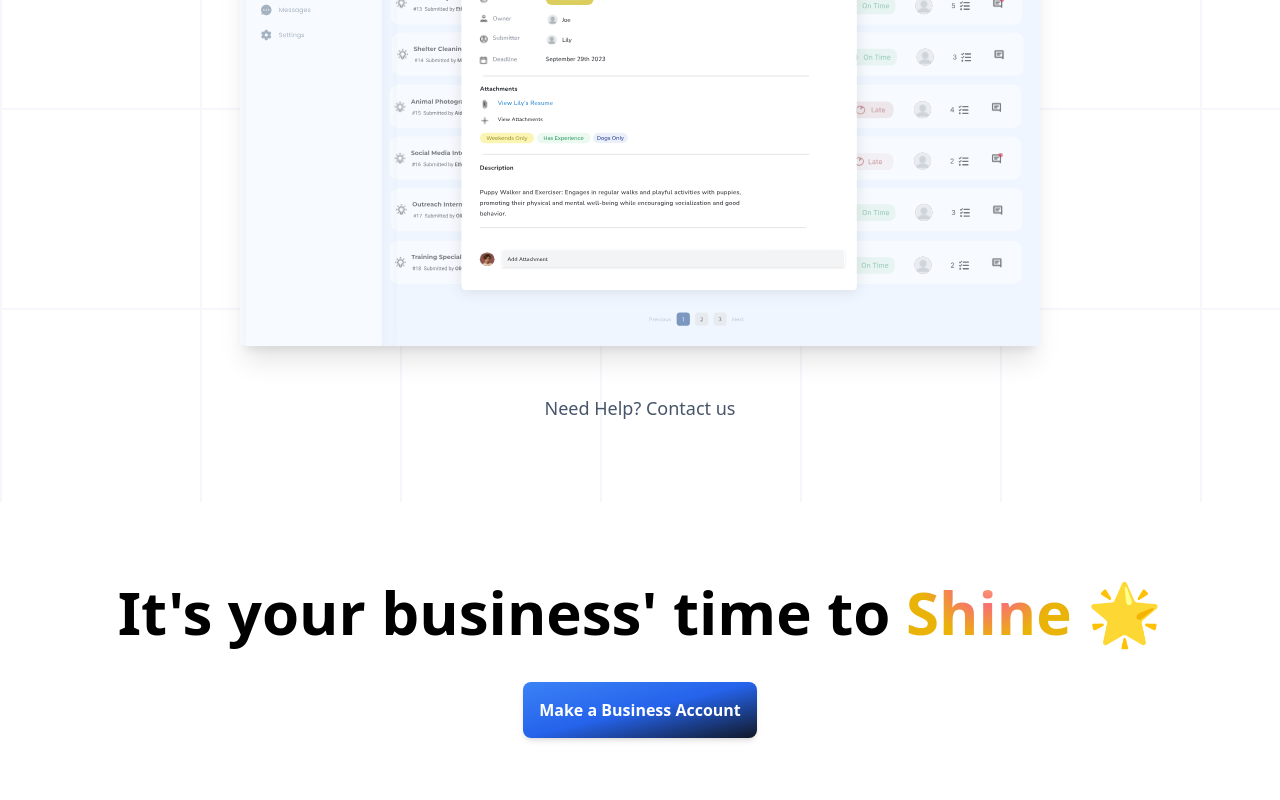
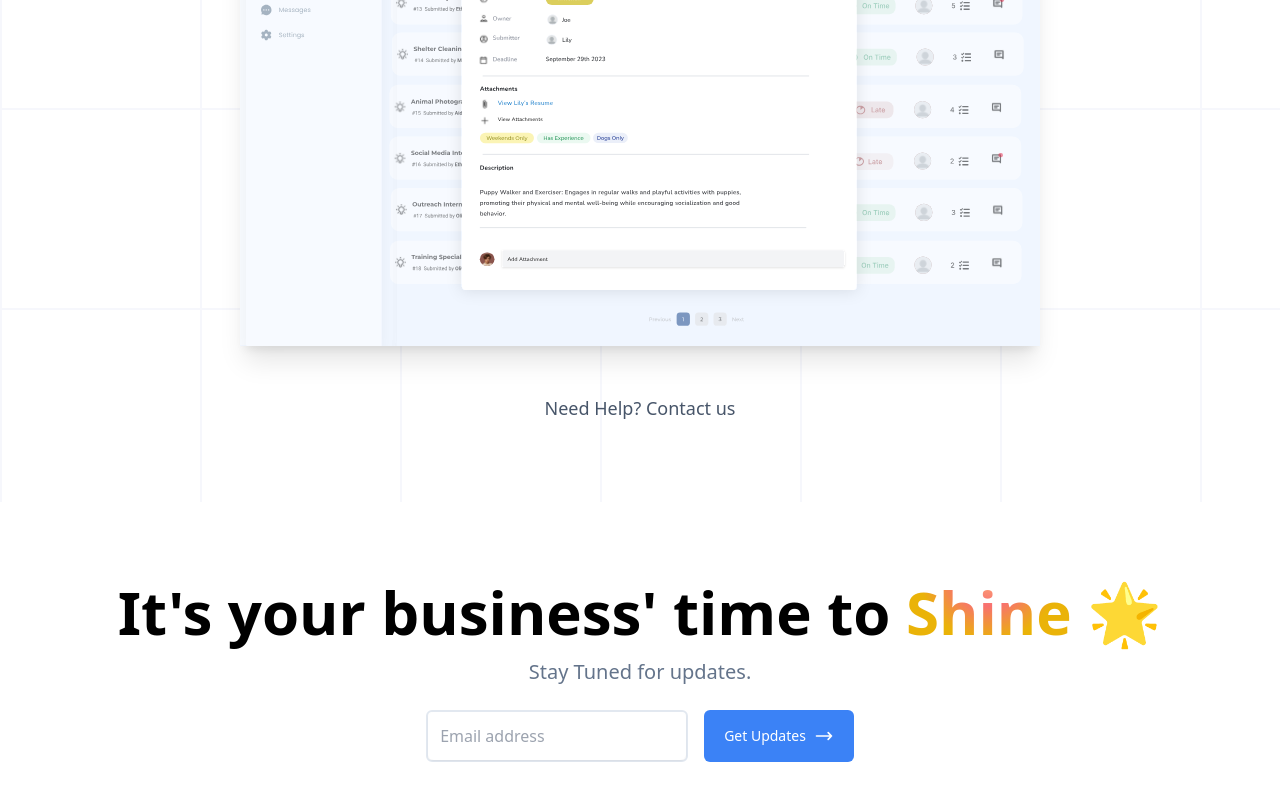
Before and after one commit to PkTheCoda/casapp, a Next.js app: page /business in a window 1280 px wide. Shown: the part 2164-2964 px from the top of the page. Built offline with nearby package versions, Linux system fonts and the light colour scheme.

Commit message:
added email to business cta

```diff
--- a/src/app/business/BusinessCta.jsx
+++ b/src/app/business/BusinessCta.jsx
@@ -1,16 +1,49 @@
+"use client"
+
 import Image from 'next/image'
 
 export default function BusinessCta() {
     return (
         <>
-            <div className="my-20 flex flex-col gap-y-10 items-center justify-center">
-                <div className="font-sans font-semibold text-6xl text-center">It&apos;s your business&apos; time to <span className="shine-gradient">Shine</span> 🌟</div>
+            <div className="my-20 flex flex-col gap-y-6 items-center justify-center">
+                <div className='flex flex-col gap-y-4'>
+                    <div className="font-sans font-semibold text-6xl text-center">It&apos;s your business&apos; time to <span className="shine-gradient">Shine</span> 🌟</div>
+                    <p className='font-sans text-xl text-center text-slate-500'>Stay Tuned for updates.</p>
+                </div>
 
-                <button
-                    className="bg-gradient-to-br from-blue-500 via-blue-600 to-gray-900 shadow-md p-4 font-sans rounded-lg w-max text-white transition transform hover:scale-110 font-semibold"
-                >
-                    Make a Business Account
-                </button>
+                <div class="sm:flex sm:gap-4">
+                    <div class="sm:flex-1 border-2 border-slate-200 rounded-md">
+                    <label for="email" class="sr-only">Email</label>
+
+                    <input
+                        type="email"
+                        placeholder="Email address"
+                        class="placeholder:font-sans w-full rounded-md border-gray-900 bg-white p-3 font-inter shadow-sm transition focus:border-white focus:outline-none focus:ring focus:ring-blue-400"
+                    />
+                    </div>
+
+                    <button
+                        type="submit"
+                        class="group mt-4 flex w-full items-center justify-center gap-2 rounded-md bg-blue-500 px-5 py-3 text-white transition focus:outline-none focus:ring focus:ring-blue-400 sm:mt-0 sm:w-auto"
+                    >
+                    <span class="text-sm font-medium font-sans">Get Updates</span>
+
+                        <svg
+                            class="h-5 w-5 rtl:rotate-180"
+                            xmlns="http://www.w3.org/2000/svg"
+                            fill="none"
+                            viewBox="0 0 24 24"
+                            stroke="currentColor"
+                        >
+                            <path
+                            stroke-linecap="round"
+                            stroke-linejoin="round"
+                            stroke-width="2"
+                            d="M17 8l4 4m0 0l-4 4m4-4H3"
+                            />
+                        </svg>
+                    </button>
+                </div>
             </div>
         </>
     )
```
